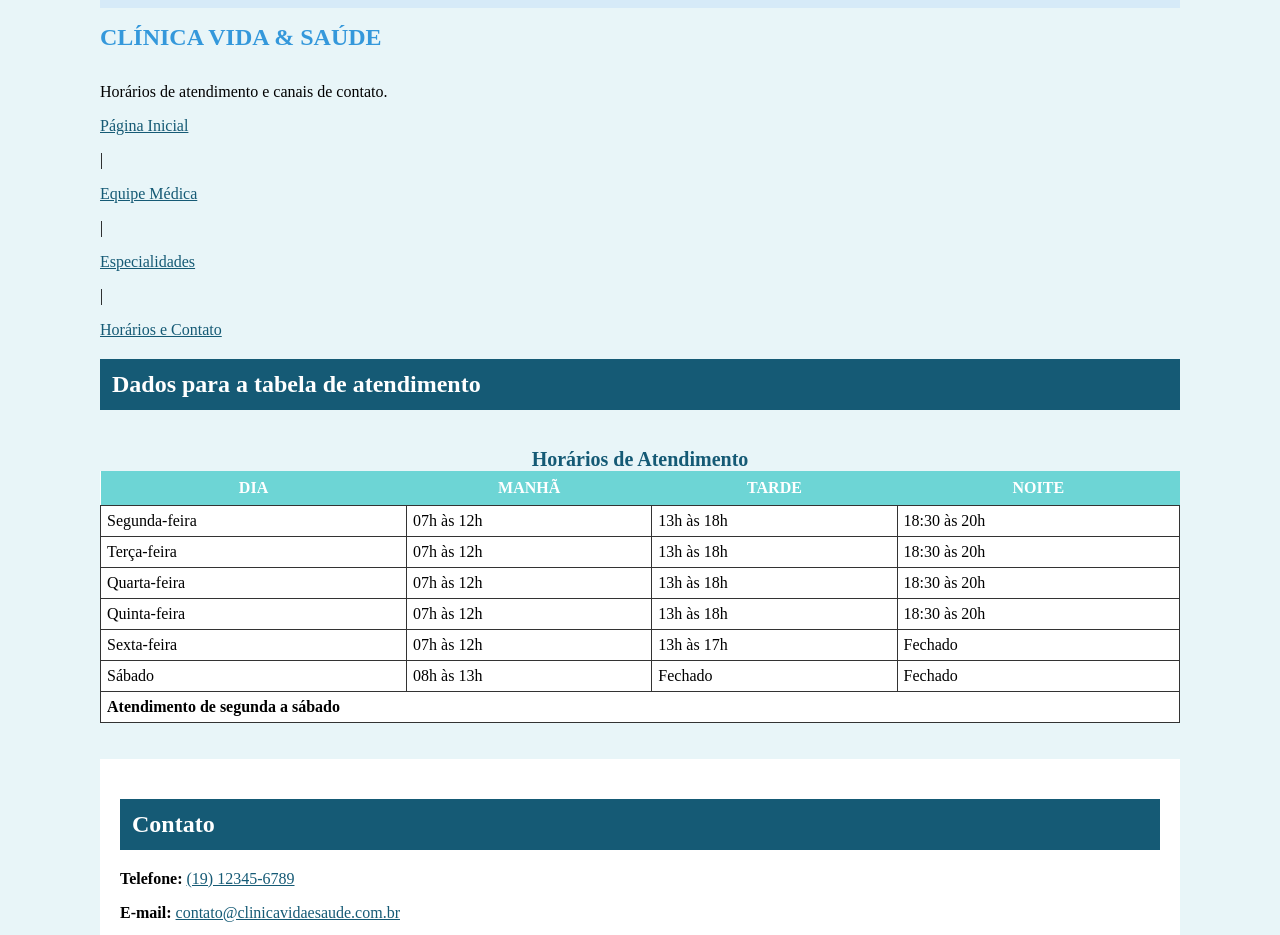
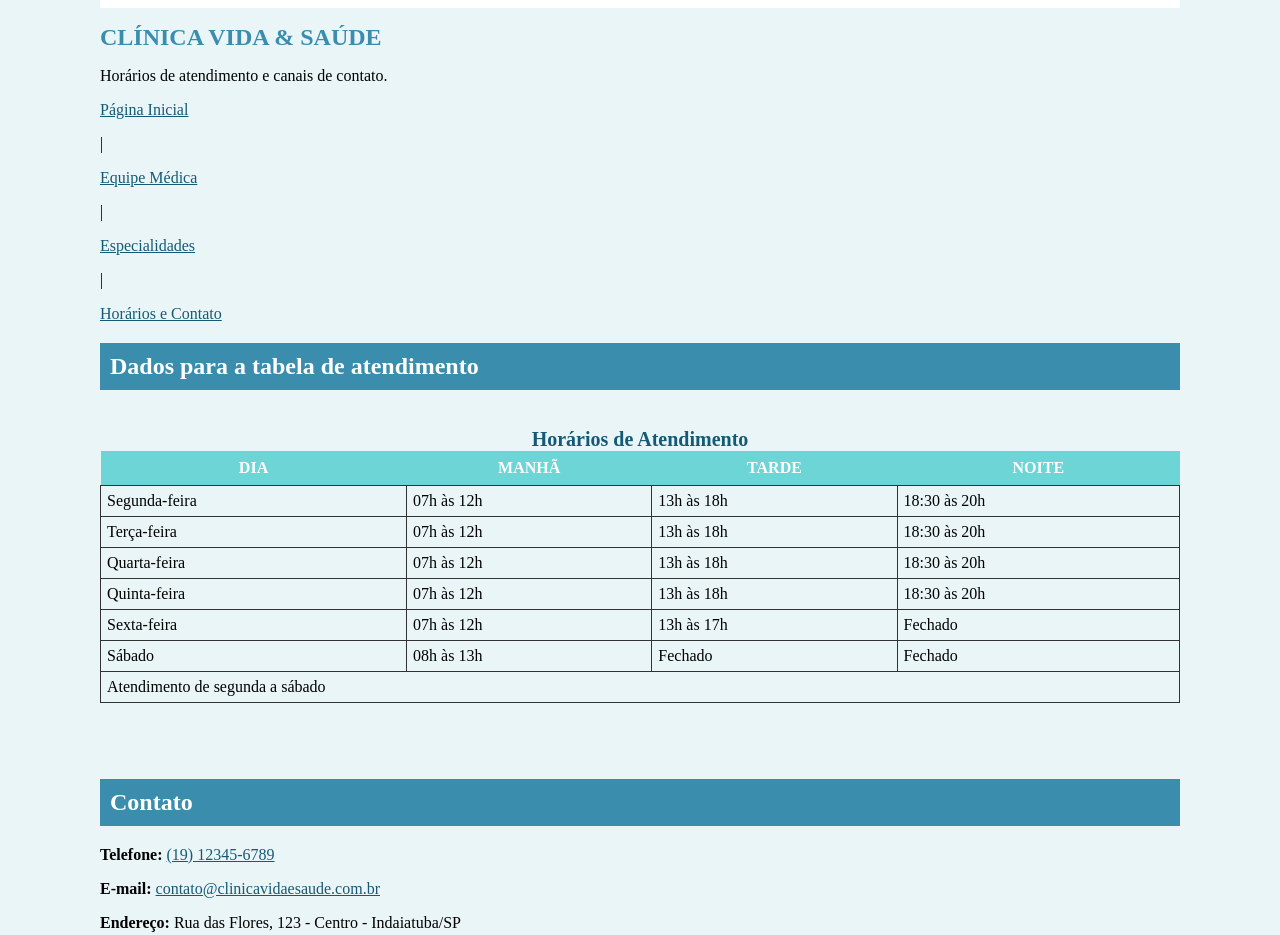
Before and after one commit to caiokenji16/dev1_clinica_medica, a plain HTML site: page pages/atendimento.html in a window 1280 px wide. Shown: the part 236-1171 px from the top of the page. Drawn offline with Linux system fonts and the light colour scheme.

Commit message:
remove(atendimento.css):
remove unecessary styles for atendimento.html

```diff
--- a/pages/atendimento.html
+++ b/pages/atendimento.html
@@ -96,31 +96,26 @@
     </table>
     <br></br>
 
-    <!-- Seção de contato -->
     <section id="contato">
         <h2>Contato</h2>
         <p>
             <b>Telefone:</b>
             <a href="tel:(19) 123456789">(19) 12345-6789</a>
         </p>
-
         <p>
             <b>E-mail:</b>
-            <a href="mailto:contato@clinicavidaesaude.com.br">
+            <a href=":contato@clinicavidaesaude.com.br">
                 contato@clinicavidaesaude.com.br
             </a>
         </p>
-
         <p>
             <b>Endereço:</b>
             Rua das Flores, 123 - Centro - Indaiatuba/SP
         </p>
-
         <p>
             <a href="#topo">Voltar ao início</a>
         </p>
-
-</section>
+    </section>
 </main>
 </body>
 
--- a/style/atendimento.css
+++ b/style/atendimento.css
@@ -1,64 +1,41 @@
 body{
-    background-color: #e8f5f8;
+    background-color: rgb(234, 245, 248);
     color: black;
     justify-content:center;
-    display:flex;
-    flex-direction:column;
     margin:100px
 }
-
 header{
-    background-color: #D6EAF8;
+    background-color: white;
     padding: 20px;
-    margin-bottom: 0px;
 }
-
 h1{
-    color: #3498DB;
+    color: #3a8dad;
     font-size: 24px;
 }
-
 h2{
-    background-color: #155a75;
+    background-color: #3a8dad;
     color: white;
-    padding: 12px;
-    fonte -size: 18px;
+    padding: 10px;
 }
-
 table{
+    border-collapse: collapse;
     width: 100%;
-    border-collapse: collapse;
-    background-color: white;
+    margin-bottom: 20px;
 }
-
  caption{
     font-size: 20px;
     font-weight: bold;
     color: #155a75;
-}
-
+ }
 th{
     background-color: #6DD5D5;
     color: white;
     padding: 8px;
 }
-
 td{
     padding: 6px;
     border: 1px solid #333;
 }
-
-tfoot{
-    background-color: white;
-    font-weight: bold;
-}
-
 a{
     color: #155a75;
 }
-
-section{
-
-    padding: 20px;
-    background-color: white;
-}
```
